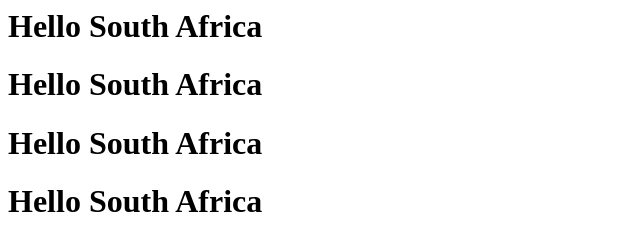
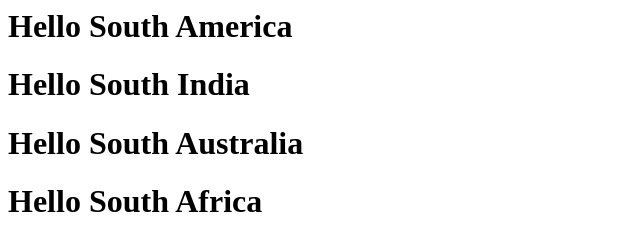
Before and after one commit to SnehasishGuhaRoy/MyBatisRepo, a plain HTML site: page Index.html in a window 1280 px wide. Shown: the whole page, without its empty margins (0-640 px from the left). Drawn offline with Linux system fonts and the light colour scheme.

Commit message:
Make changes

```diff
--- a/Index.html
+++ b/Index.html
@@ -6,8 +6,8 @@
 
 
 </body>
-<h1>Hello South Africa</h1>
-<h1>Hello South Africa</h1>
-<h1>Hello South Africa</h1>
+<h1>Hello South America</h1>
+<h1>Hello South India</h1>
+<h1>Hello South Australia</h1>
 <h1>Hello South Africa</h1>
 </html>
```
